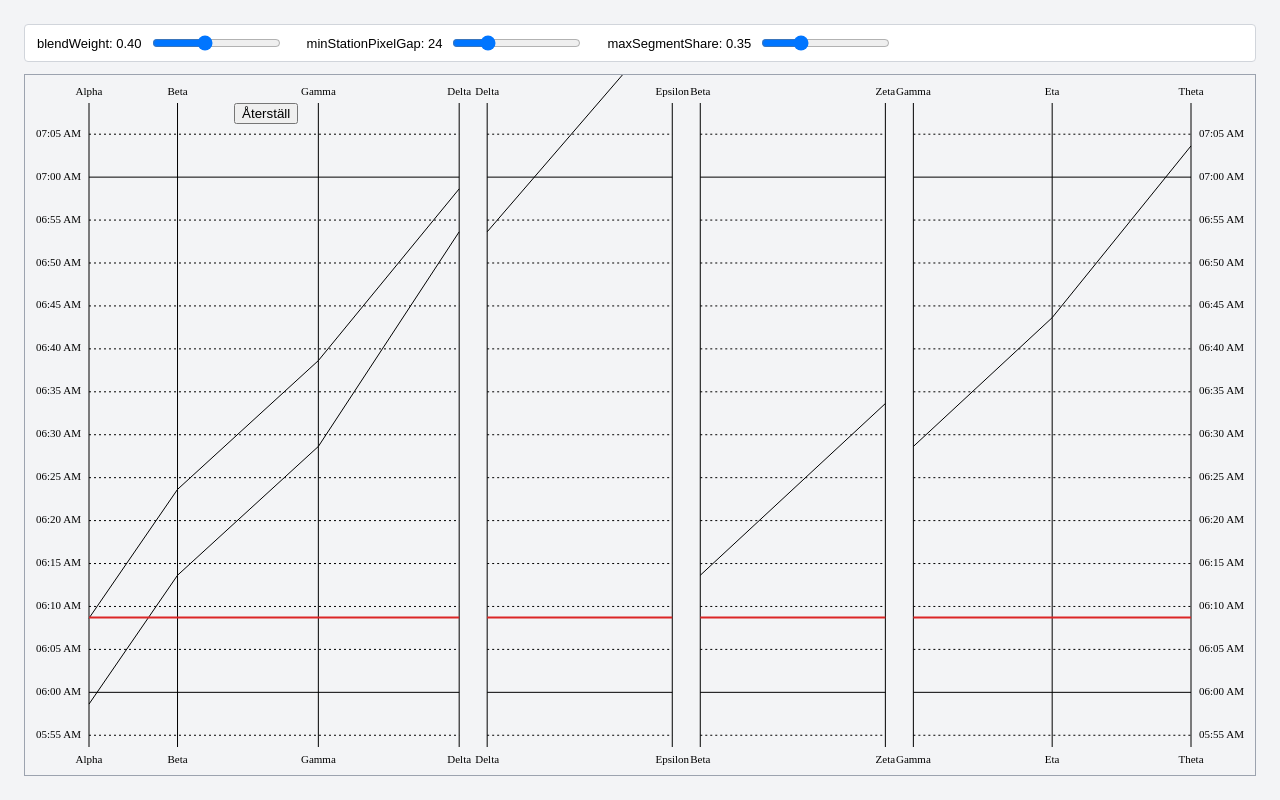
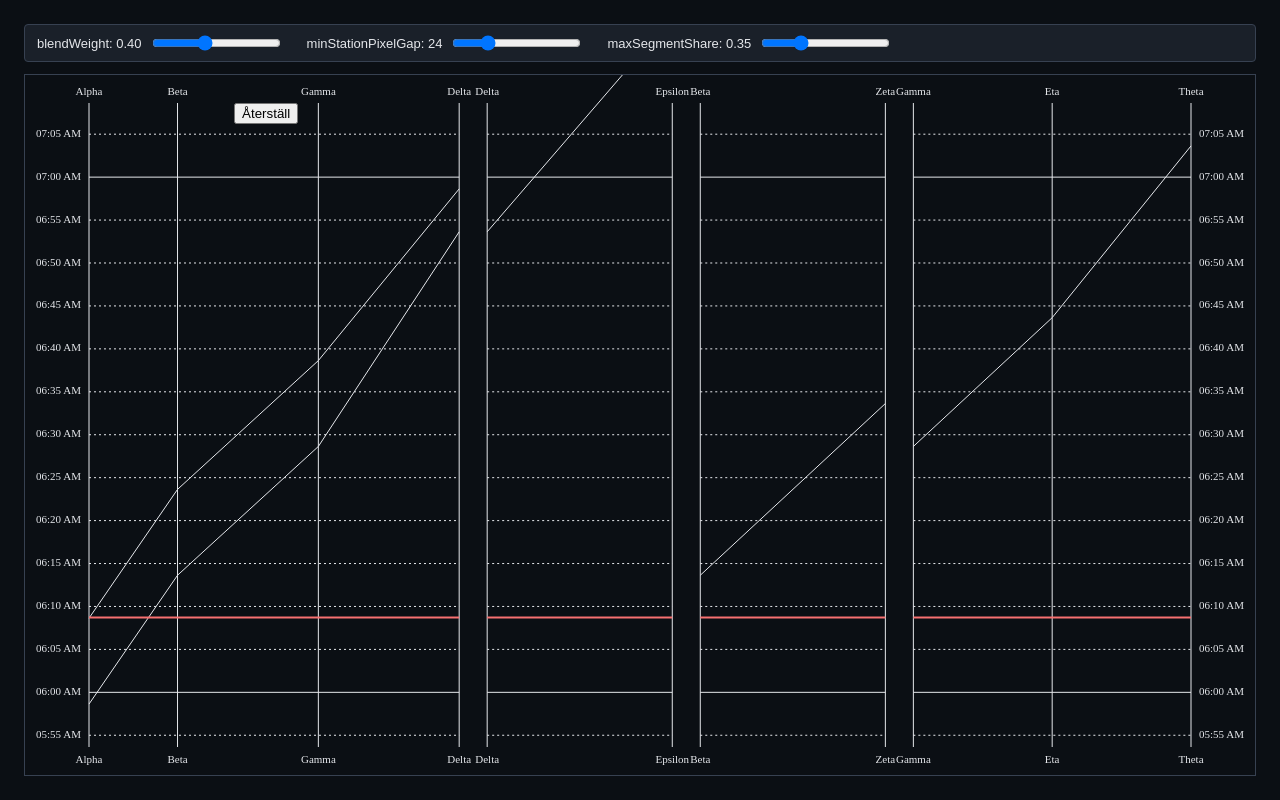
Before and after one commit to tullanders/mareyschart, a React (Vite) app: page / in a window 1280 px wide. Built offline with nearby package versions, Linux system fonts and the light colour scheme.

Commit message:
feat: enhance styling and add example data for Marey Chart

```diff
--- a/index.html
+++ b/index.html
@@ -7,6 +7,7 @@
     <title>Marey Chart</title>
     <style>
       html, body { margin: 0; height: 100%; }
+      body { background: #0b0f14; color: #e5e7eb; }
     </style>
   </head>
   <body>
--- a/src/main.tsx
+++ b/src/main.tsx
@@ -105,11 +105,12 @@ function XAxisControls({
         flexWrap: 'wrap',
         padding: '8px 12px',
         marginBottom: 12,
-        background: '#fff',
-        border: '1px solid #d1d5db',
+        background: '#1a2029',
+        border: '1px solid #374151',
         borderRadius: 4,
         fontSize: 13,
         fontFamily: 'sans-serif',
+        color: '#e5e7eb',
       }}
     >
       <label style={{ display: 'flex', gap: 8, alignItems: 'center' }}>
@@ -171,7 +172,8 @@ function App() {
         width: '100vw',
         boxSizing: 'border-box',
         padding: 24,
-        background: '#f3f4f6',
+        background: '#0b0f14',
+        color: '#e5e7eb',
         display: 'flex',
         flexDirection: 'column',
       }}
@@ -185,7 +187,7 @@ function App() {
         onMaxSegmentShareChange={setMaxSegmentShare}
       />
       <div
-        style={{ flex: 1, minHeight: 0, border: '1px solid #9ca3af', boxSizing: 'border-box' }}
+        style={{ flex: 1, minHeight: 0, border: '1px solid #374151', boxSizing: 'border-box' }}
       >
         <MareyChart
           panels={[
--- a/src/marey-chart/XAxis.tsx
+++ b/src/marey-chart/XAxis.tsx
@@ -30,6 +30,7 @@ export function XAxis({ stations, height }: { stations: Station[]; height: numbe
           y={-LABEL_GAP}
           textAnchor="middle"
           fontSize={FONT_SIZE}
+          fill="currentColor"
         >
           {station.name}
         </text>
@@ -42,6 +43,7 @@ export function XAxis({ stations, height }: { stations: Station[]; height: numbe
           textAnchor="middle"
           dominantBaseline="hanging"
           fontSize={FONT_SIZE}
+          fill="currentColor"
         >
           {station.name}
         </text>
--- a/src/marey-chart/YAxis.tsx
+++ b/src/marey-chart/YAxis.tsx
@@ -140,6 +140,7 @@ export function YAxis({
             textAnchor="end"
             dominantBaseline="middle"
             fontSize={11}
+            fill="currentColor"
           >
             {formatTime(tick)}
           </text>
@@ -154,6 +155,7 @@ export function YAxis({
             textAnchor="start"
             dominantBaseline="middle"
             fontSize={11}
+            fill="currentColor"
           >
             {formatTime(tick)}
           </text>
--- a/src/marey-chart/config.ts
+++ b/src/marey-chart/config.ts
@@ -15,9 +15,9 @@ export const defaultConfig: MareyChartConfig = {
     zoomMaxDurationMs: 6 * 60 * 60_000,
     mechanicalRefreshIntervalMs: 30_000,
     colors: {
-      past: '#4b5563',
-      future: '#111827',
-      nowLine: '#dc2626',
+      past: '#9ca3af',
+      future: '#4b5563',
+      nowLine: '#f87171',
     },
   },
 };
```
Also changed, not shown: 1 other file (tests, documents, lock files or other folders).
